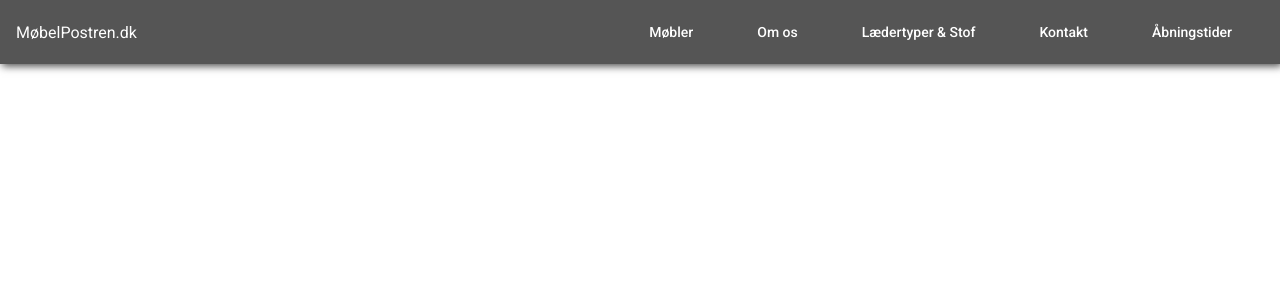
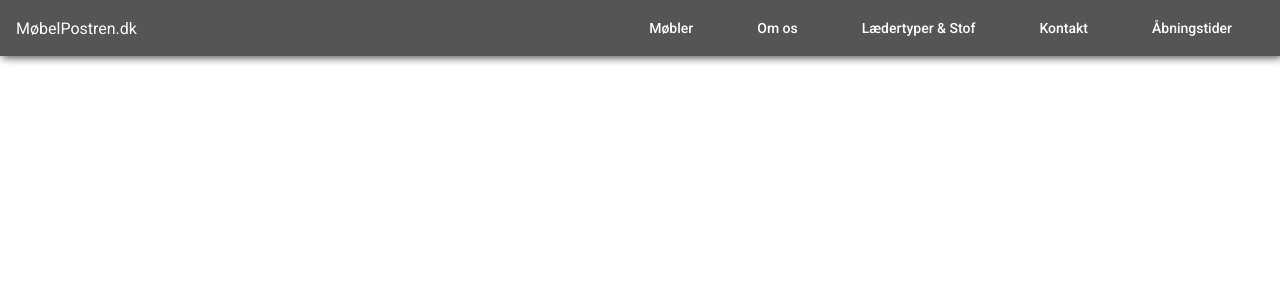
Before and after one commit to filipelsig/furniture-store, an Angular app: page / in a window 1280 px wide. Shown: the top 300 px of the page. Built offline with nearby package versions, Linux system fonts and the light colour scheme.

Commit message:
Added css variables

```diff
--- a/src/app/core/layout/nav/nav.component.scss
+++ b/src/app/core/layout/nav/nav.component.scss
@@ -1,13 +1,18 @@
+// Variables
+$nav-bar-height: 56px;
+$nav-bar-bg: #555555;
+$nav-bar-hover: #444444;
+
 // Nav bar styling
 :host {
-    background-color: #555555;
+    background-color: $nav-bar-bg;
     color: white;
-    height: 64px;
+    height: $nav-bar-height;
     display: flex;
     flex-direction: row;
     align-items: center;
     padding: 0px 1rem;
-    box-shadow: 2px 2px 8px #444444;
+    box-shadow: 2px 2px 8px $nav-bar-bg;
 }
 
 .logo, nav {
@@ -18,7 +23,7 @@
 nav > div {
   cursor: pointer;
   text-align: center;
-  height: 64px;
+  height: $nav-bar-height;
   display: grid;
   align-items: center;
   justify-items: center;
@@ -26,5 +31,5 @@ nav > div {
 }
 
 nav > div:hover {
-  background-color: #444444;
+  background-color: $nav-bar-hover;
 }
--- a/src/app/core/layout/nav/nav.component.ts
+++ b/src/app/core/layout/nav/nav.component.ts
@@ -1,5 +1,4 @@
 import { Component, OnInit } from '@angular/core';
-
 interface MenuOption {
   name: string;
   url: string;
```
